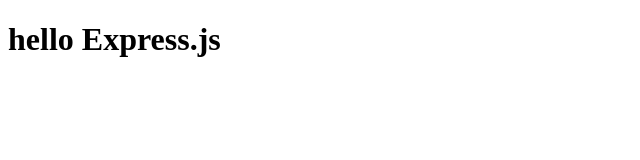
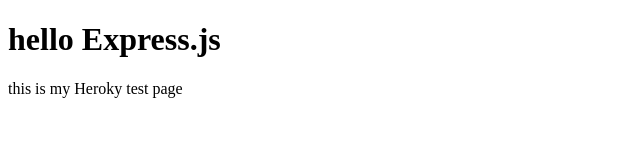
Before and after one commit to scoho/web-server, a website: page public/index.html in a window 1280 px wide. Shown: the whole page, without its empty margins (0-640 px from the left). Drawn offline with Linux system fonts and the light colour scheme.

Commit message:
add text to html doc

```diff
--- a/public/index.html
+++ b/public/index.html
@@ -6,5 +6,6 @@
 	</head>
 	<body>
 		<h1>hello Express.js</h1>
+		<p>this is my Heroky test page</p>
 	</body>
 </html>
```
